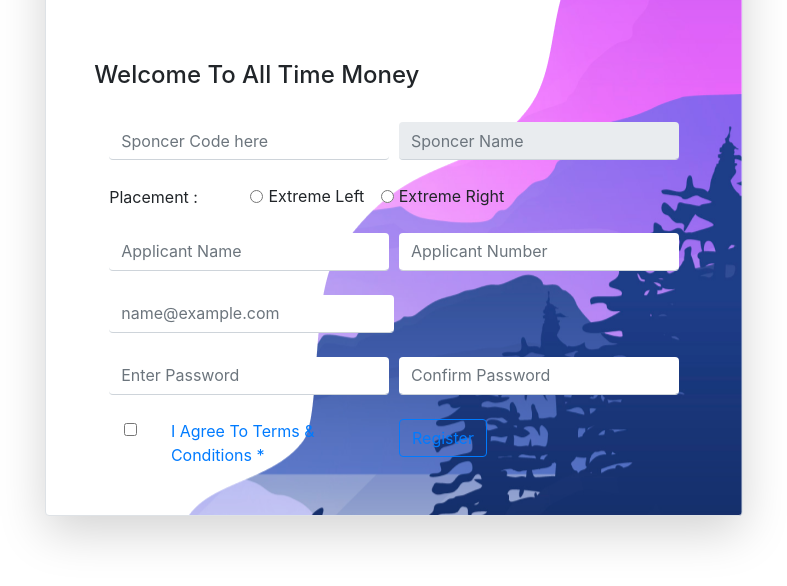
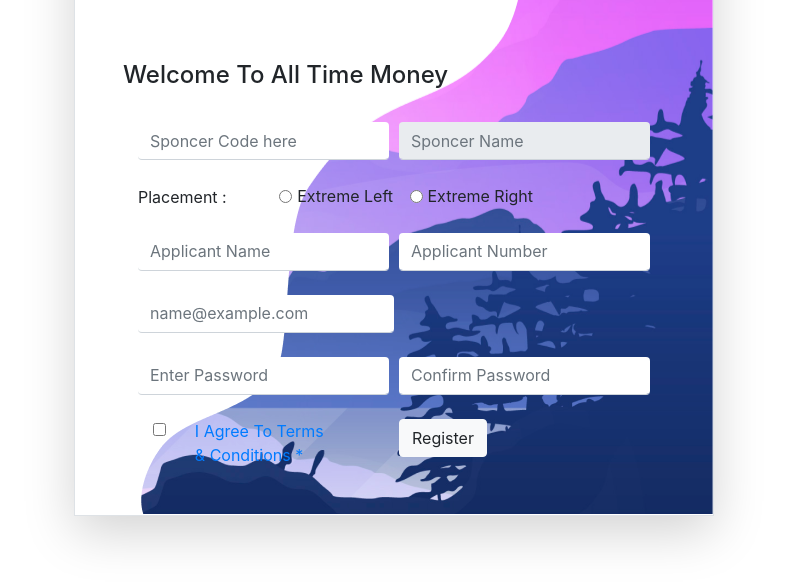
Before and after one commit to sameergaikwad222/AllTimeMoney, a plain HTML site: page JoinUs.html in a window 1280 px wide. Shown: the part 194-780 px from the top of the page, without its empty margins (246-1033 px from the left). Drawn offline with nearby package versions, Linux system fonts and the light colour scheme.

Commit message:
JoinUs Rwesponsive

```diff
--- a/JoinUs.html
+++ b/JoinUs.html
@@ -17,12 +17,10 @@
     <link rel="stylesheet" href="css/joinUs.css" />
   </head>
   <body>
-    <div class="container-fluid w-75">
-      <div
-        class="content container border p-5 mt-5 w-75 shadow-lg p-3 mb-5 bg-white rounded"
-        id="main-content"
-      >
-        <!-- Header Starts here -->
+    <div class="container-fluid">
+      <div class="row d-flex justify-content-center">
+        <div class="col-sm-12 mt-5 m-0-sm p-5 p-2-sm border shadow-lg col-md-12 col-lg-6 w-100" id="content">
+            <!-- header starts here -->
             <h2>Join Us</h2>
             <!-- header ends here -->
 
@@ -30,19 +28,23 @@
             <nav aria-label="breadcrumb">
               <ol class="breadcrumb w-75">
                 <li class="breadcrumb-item"><a href="index.html">Home</a></li>
-            <li class="breadcrumb-item active" aria-current="page">Join Us</li>
+                <li class="breadcrumb-item active" aria-current="page">
+                  Join Us
+                </li>
               </ol>
             </nav>
             <!-- breadcrumbs ends here -->
 
             <br /><br />
 
+            <!-- header starts here -->
             <div class="row">
               <div class="col-12">
                 <h4>Welcome To All Time Money</h4>
               </div>
             </div>
             <br />
+            <!-- header ends here -->
 
             <!-- form details starts -->
             <div class="container">
@@ -175,7 +177,7 @@
                     </div>
                   </div>
                   <div class="col-md-2">
-                <button class="btn btn-outline-primary">Register</button>
+                    <button class="btn btn-light">Register</button>
                   </div>
                 </div>
                 <!-- submit details ends -->
@@ -184,5 +186,7 @@
             <!-- form details ends -->
           </div>
         </div>
+      </div>
+    </div>
   </body>
 </html>
--- a/css/joinUs.css
+++ b/css/joinUs.css
@@ -4,14 +4,9 @@
   box-sizing: border-box;
 }
 
-#main-side-svg img {
-  display: inline;
-  transform: rotate(70deg);
-}
-
-.content {
-  position: relative;
-  background-image: url('/img/nature.png');
+#content {
+  background-image: url('../img/nature.png');
   background-repeat: no-repeat;
   background-position-x: right;
+  background-position-y: bottom;
 }
```
Lines whose indentation alone changed are shown as unchanged.
